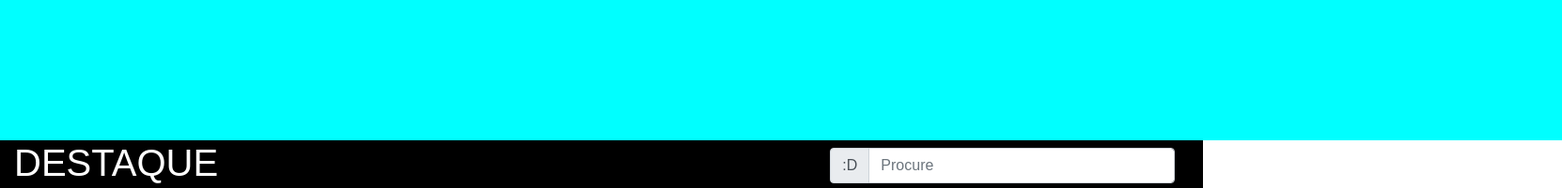
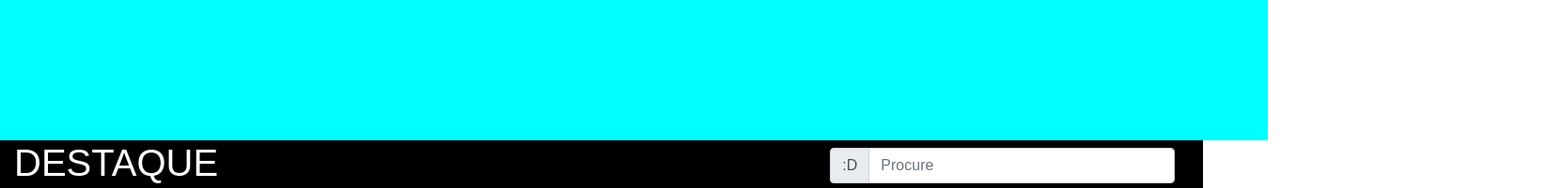
Before and after one commit to Cauantodeschini/Osite2, a plain HTML site: page index.html in a window 1280 px wide. Shown: the top 201 px of the page at 94% size, 1662 px wide, since content can reach past the window. Drawn offline with nearby package versions, Linux system fonts and the light colour scheme.

Commit message:
update css
a

```diff
--- a/style.css
+++ b/style.css
@@ -4,7 +4,7 @@
 }
 header{
     height: 150px;
-    width: 1677px;
+    width: 1364px;
     padding-top: 100px;
     background-color: aqua;
 }
```
